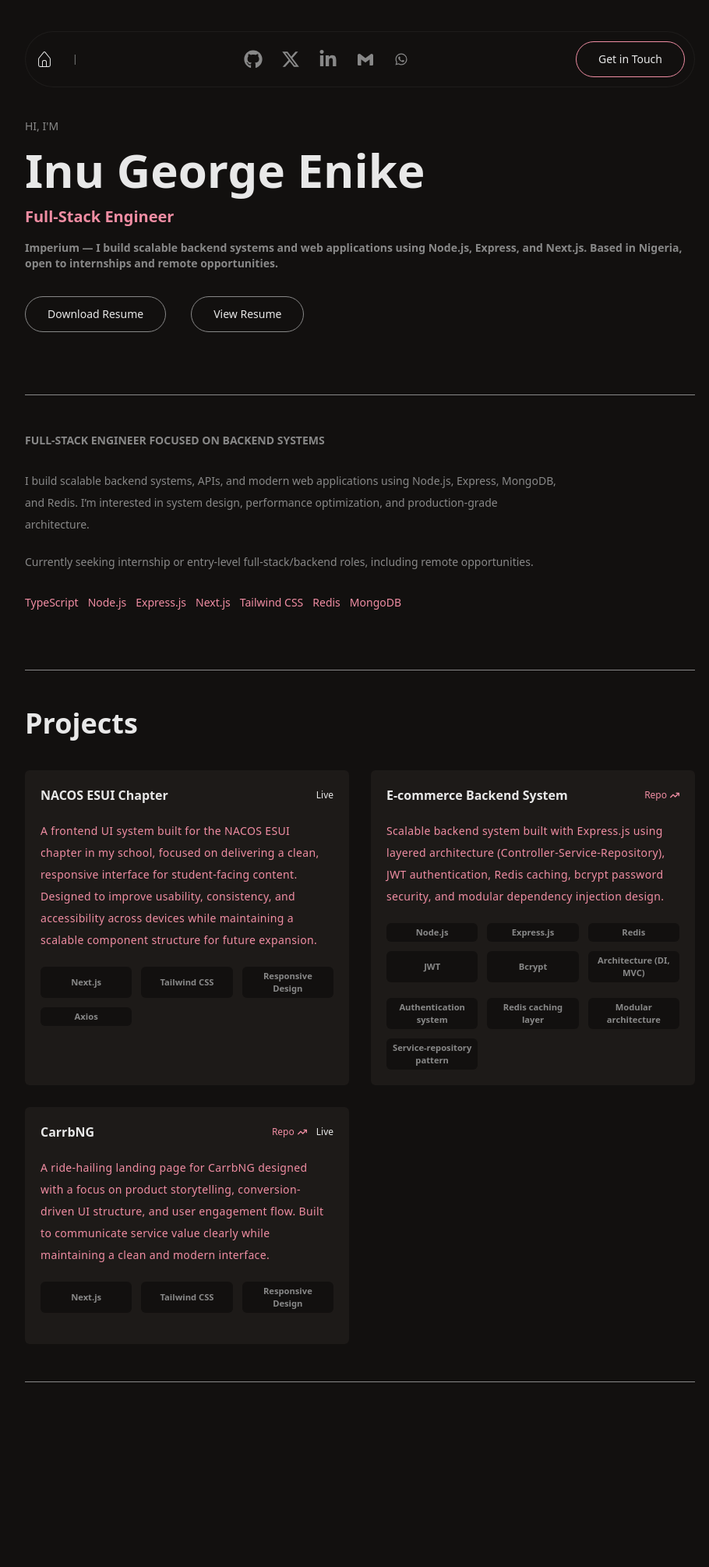
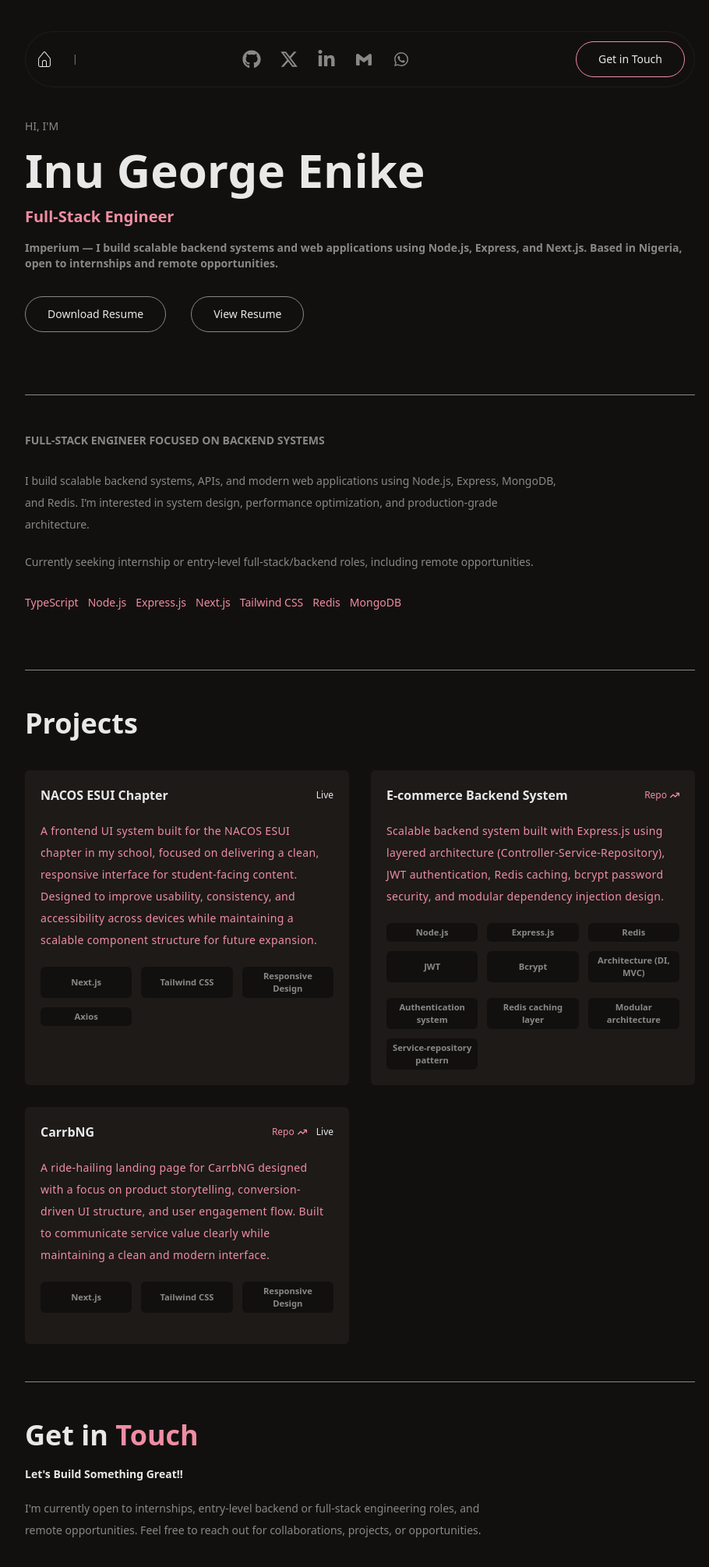
Before and after one commit to inuEnike/portfolio-updated, a Next.js app: page / in a window 1280 px wide. Shown: the top 2010 px of the page at 78% size, without its empty margins (178-1088 px from the left). Before the commit the page ends 1773 px from the top, so only its background shows below. Built offline with nearby package versions, Linux system fonts and the light colour scheme.

Commit message:
(update): added vercel analytics

```diff
--- a/package.json
+++ b/package.json
@@ -9,6 +9,7 @@
     "lint": "eslint"
   },
   "dependencies": {
+    "@vercel/analytics": "^2.0.1",
     "next": "16.2.6",
     "react": "19.2.4",
     "react-dom": "19.2.4",
--- a/src/app/layout.tsx
+++ b/src/app/layout.tsx
@@ -8,6 +8,7 @@ import {
 } from "next/font/google";
 import "./globals.css";
 import Script from "next/script";
+import { Analytics } from "@vercel/analytics/next";
 
 const sorceSans3 = Source_Sans_3({
   variable: "--font-source-sans-3",
@@ -49,7 +50,10 @@ export default function RootLayout({
           }),
         }}
       />
-      <body className="">{children}</body>
+      <body className="">
+        <Analytics />
+        {children}
+      </body>
     </html>
   );
 }
--- a/src/app/page.tsx
+++ b/src/app/page.tsx
@@ -1,4 +1,5 @@
 import About from "@/components/About";
+import Contact from "@/components/Contact";
 import Header from "@/components/Header";
 import Nav from "@/components/nav";
 import MobileNav from "@/components/nav/MobileNav";
@@ -70,6 +71,7 @@ const Home = () => {
         <Header />
         <About />
         <Projects />
+        <Contact />
       </section>
     </section>
   );
--- /dev/null
+++ b/src/components/Contact.tsx
@@ -0,0 +1,23 @@
+import React from "react";
+
+const Contact = () => {
+  return (
+    <section id="contact">
+      <div className="flex flex-col gap-5">
+        <h2 className="text-2xl md:text-4xl font-bold">
+          Get in <span className="text-accent">Touch</span>
+        </h2>
+        <p className="text-sm font-bold">Let&apos;s Build Something Great!!</p>
+
+        <p className="text-sm text-muted md:w-[70%] leading-7">
+          I&apos;m currently open to internships, entry-level backend or
+          full-stack engineering roles, and remote opportunities. Feel free to
+          reach out for collaborations, projects, or opportunities.
+        </p>
+      </div>
+      <hr className="my-12 text-muted " />
+    </section>
+  );
+};
+
+export default Contact;
--- a/src/components/nav/MobileNav.tsx
+++ b/src/components/nav/MobileNav.tsx
@@ -16,19 +16,49 @@ const MobileNav = () => {
         </li>
         <li className="text-xs text-muted">|</li>
         <li className="text-xl text-muted">
-          <FaGithub />
+          <a
+            href="https://github.com/inuEnike"
+            rel="noopener noreferrer"
+            target="_blank"
+          >
+            <FaGithub />
+          </a>
         </li>
         <li className="text-xl text-muted">
-          <FaXTwitter />
+          <a
+            href="https://x.com/Imperium04"
+            rel="noopener noreferrer"
+            target="_blank"
+          >
+            <FaXTwitter />
+          </a>
         </li>
         <li className="text-xl text-muted">
-          <FaLinkedinIn />
+          <a
+            href="https://linkedin.com/in/inu-enike"
+            rel="noopener noreferrer"
+            target="_blank"
+          >
+            <FaLinkedinIn />
+          </a>
         </li>
         <li className="text-xl text-muted">
-          <BiLogoGmail />
+          <a
+            href="mailto:imperium.dev01"
+            rel="noopener noreferrer"
+            target="_blank"
+          >
+            <BiLogoGmail />
+          </a>
         </li>
         <li className="text-xl text-muted">
-          <BiLogoWhatsapp />
+          <a
+            href="https://wa.me/2349012113050"
+            rel="noopener noreferrer"
+            target="_blank"
+          >
+            <BiLogoWhatsapp />
+          </a>
         </li>
       </ul>
     </nav>
--- a/src/components/nav/index.tsx
+++ b/src/components/nav/index.tsx
@@ -17,19 +17,49 @@ const Nav = () => {
         </li>
         <ul className="flex items-center gap-6">
           <li className="text-2xl text-muted">
-            <FaGithub />
+            <a
+              href="https://github.com/inuEnike"
+              rel="noopener noreferrer"
+              target="_blank"
+            >
+              <FaGithub />
+            </a>
           </li>
           <li className="text-2xl text-muted">
-            <FaXTwitter />
+            <a
+              href="https://x.com/Imperium04"
+              rel="noopener noreferrer"
+              target="_blank"
+            >
+              <FaXTwitter />
+            </a>
           </li>
           <li className="text-2xl text-muted">
-            <FaLinkedinIn />
+            <a
+              href="https://linkedin.com/in/inu-enike"
+              rel="noopener noreferrer"
+              target="_blank"
+            >
+              <FaLinkedinIn />
+            </a>
           </li>
           <li className="text-2xl text-muted">
-            <BiLogoGmail />
+            <a
+              href="mailto:imperium.dev01"
+              rel="noopener noreferrer"
+              target="_blank"
+            >
+              <BiLogoGmail />
+            </a>
           </li>
-          <li className="text-xl text-muted">
-            <BiLogoWhatsapp />
+          <li className="text-2xl text-muted">
+            <a
+              href="https://wa.me/2349012113050"
+              rel="noopener noreferrer"
+              target="_blank"
+            >
+              <BiLogoWhatsapp />
+            </a>
           </li>
         </ul>
 
```
Also changed, not shown: 1 other file (tests, documents, lock files or other folders).
